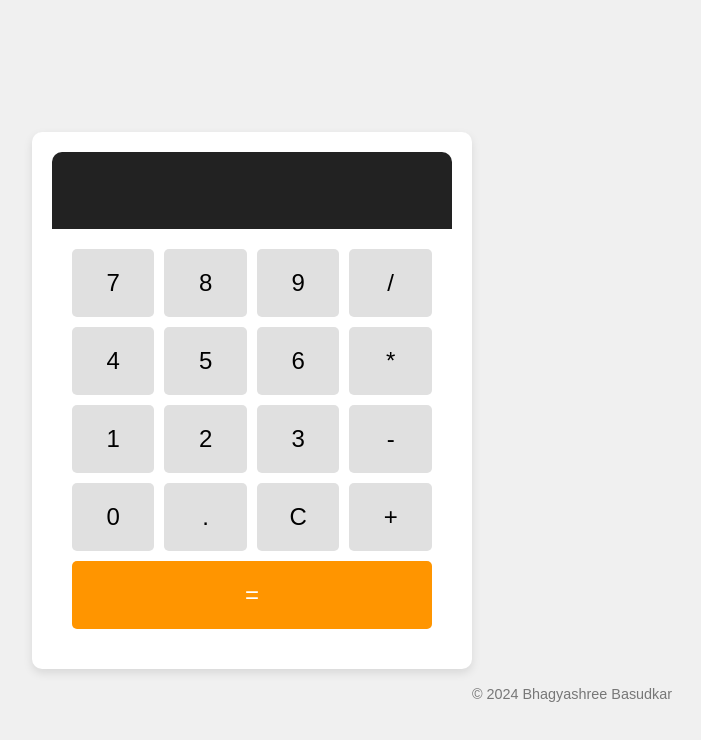
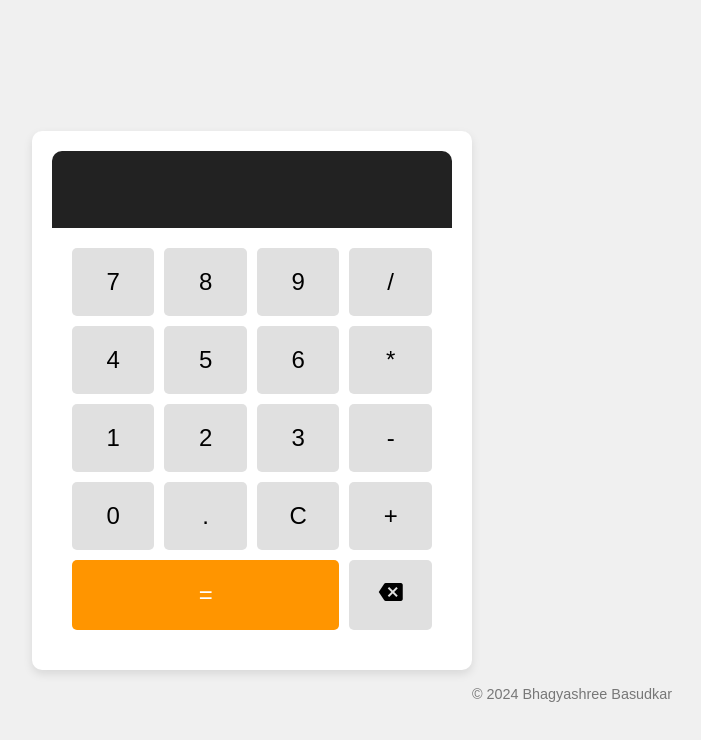
Before and after one commit to BasudkarBR/Calculator, a plain HTML site: page index.html in a window 1280 px wide. Shown: the whole page, without its empty margins (288-989 px from the left). Drawn offline with Linux system fonts and the light colour scheme.

Commit message:
backspace added in html

```diff
--- a/index.html
+++ b/index.html
@@ -6,6 +6,7 @@
     <title>Calculator</title>
     <link rel="stylesheet" href="main.css">
     <link rel="stylesheet" href="https://cdnjs.cloudflare.com/ajax/libs/font-awesome/5.15.3/css/all.min.css" />
+    <link href="https://fonts.googleapis.com/icon?family=Material+Icons" rel="stylesheet">
 </head>
 <body>
     <main>
@@ -31,6 +32,7 @@
                 <button class="calculator-button" value="C">C</button>
                 <button class="calculator-button" value="+">+</button>
                 <button class="calculator-button equal" value="=">=</button>
+                <button class="calculator-button" value="backspace"><i class="material-icons">backspace</i></button>
             </div>
         </div>
     </main>
--- a/main.css
+++ b/main.css
@@ -67,7 +67,7 @@ main {
 }
 
 .equal {
-    grid-column: span 4;
+    grid-column: span 3 ;
     background-color: #ff9500;
     color: #ffffff;
 }
```
